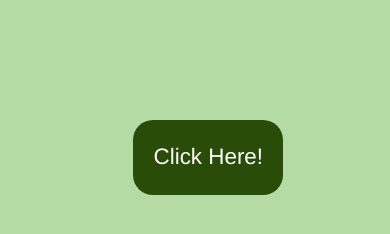
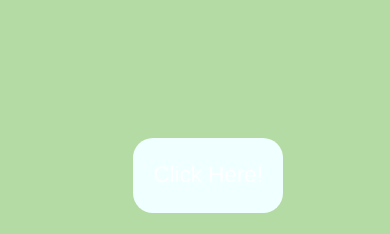
Before and after one commit to alliyaa/DrivingChange, a plain HTML site: page index.html in a window 390 px wide. Shown: the part 610-844 px from the top of the page. Drawn offline with Linux system fonts and the light colour scheme.

Commit message:
change in color for buttons on home page

```diff
--- a/style.css
+++ b/style.css
@@ -29,7 +29,7 @@ grid-template-areas:
     background-color: azure;
 }
 
-.homepg{
+#homepg{
     background-color: azure;
 }
 
@@ -229,7 +229,7 @@ button
 @media only screen and (max-width: 600px) {
     .homepage {
         grid-template-columns: 1fr 1fr 1fr;
-        grid-template-rows: 0.2fr 0.2fr 0.5fr 0.2fr min-content ;
+        grid-template-rows: 0.1fr 0.1fr 1fr 0.2fr min-content ;
         grid-template-areas:
             'logo . . '
             '.  header . '
```
